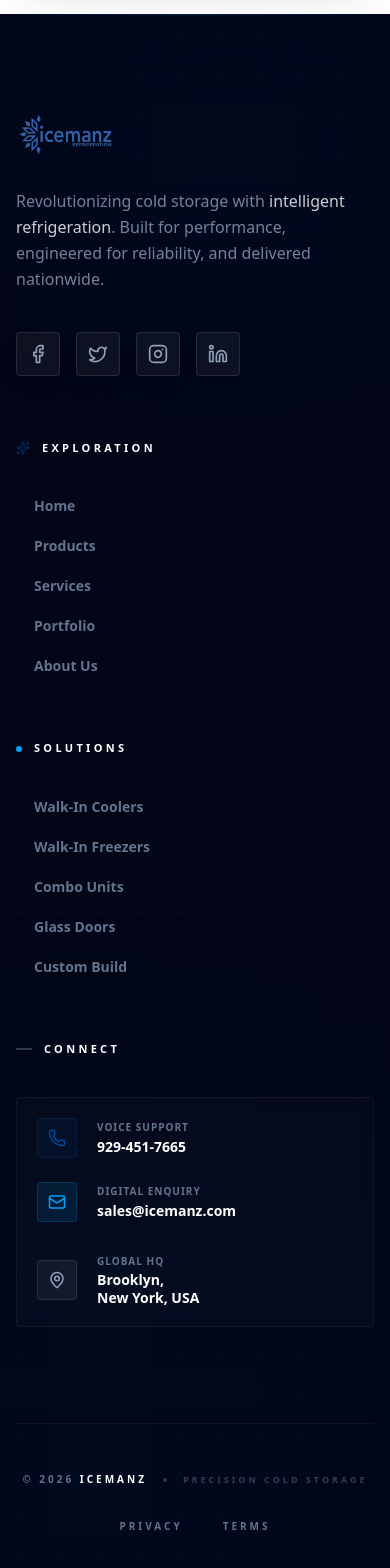
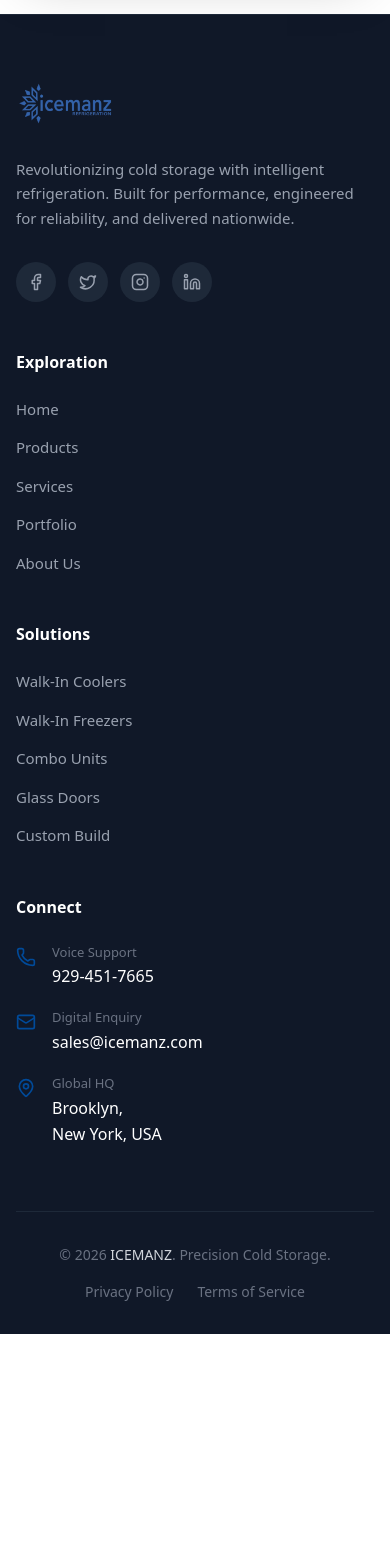
Before and after one commit to programmerrajbhai/icemanz-project, a Next.js app: page / in a window 390 px wide. Shown: the part 6996-8564 px from the top of the page. After the commit the page ends 8330 px from the top, so only its background shows below. Built offline with nearby package versions, Linux system fonts and the light colour scheme.

Commit message:
style: redesign footer to be cleaner and more natural

```diff
--- a/src/components/Footer.tsx
+++ b/src/components/Footer.tsx
@@ -1,60 +1,45 @@
 import Link from 'next/link';
-import { Facebook, Twitter, Instagram, Linkedin, MapPin, Phone, Mail, ArrowRight, Sparkles } from 'lucide-react';
+import { Facebook, Twitter, Instagram, Linkedin, MapPin, Phone, Mail } from 'lucide-react';
 
 export default function Footer() {
   const currentYear = new Date().getFullYear();
 
   return (
-    <footer className="bg-[#020617] text-slate-400 pt-24 pb-12 relative overflow-hidden">
-      {/* AI-Inspired Background Effects */}
-      <div className="absolute top-0 left-0 w-full h-px bg-gradient-to-r from-transparent via-primary/50 to-transparent"></div>
-      <div className="absolute top-0 left-1/4 w-64 h-64 bg-primary/10 blur-[120px] rounded-sm pointer-events-none"></div>
-      <div className="absolute bottom-0 right-1/4 w-96 h-96 bg-accent/5 blur-[150px] rounded-sm pointer-events-none"></div>
-
-      {/* Subtle Grid Pattern */}
-      <div className="absolute inset-0 opacity-[0.03] pointer-events-none"
-           style={{ backgroundImage: 'radial-gradient(#ffffff 1px, transparent 1px)', backgroundSize: '40px 40px' }}>
-      </div>
-
-      <div className="container px-4 md:px-6 relative z-10">
-        <div className="grid grid-cols-1 md:grid-cols-2 lg:grid-cols-12 gap-16 lg:gap-8 mb-24">
+    <footer className="bg-gray-900 text-gray-300 pt-16 pb-8 border-t border-gray-800">
+      <div className="container px-4 md:px-6">
+        <div className="grid grid-cols-1 md:grid-cols-2 lg:grid-cols-12 gap-12 lg:gap-8 mb-16">
 
           {/* Brand & Vision Column */}
-          <div className="lg:col-span-4 space-y-10">
-            <div className="space-y-6">
-              <Link href="/" className="inline-block group cursor-pointer">
-                <div className="relative">
-                  <div className="absolute -inset-2 bg-primary/20 blur-xl rounded-sm opacity-0 group-hover:opacity-100 transition-opacity duration-500"></div>
-                  <img src='/logo.png' alt='logo' className='h-12 md:h-14 relative' />
-                </div>
+          <div className="lg:col-span-4 space-y-6">
+            <Link href="/" className="inline-block cursor-pointer">
+              <img src='/logo.png' alt='logo' className='h-12 relative' />
             </Link>
-              <p className="text-slate-400 leading-relaxed max-w-sm text-base font-medium opacity-80">
-                Revolutionizing cold storage with <span className="text-white">intelligent refrigeration</span>.
-                Built for performance, engineered for reliability, and delivered nationwide.
+            <p className="text-gray-400 leading-relaxed max-w-sm text-[15px]">
+              Revolutionizing cold storage with intelligent refrigeration. Built for performance, engineered for reliability, and delivered nationwide.
             </p>
-            </div>
 
-            {/* AI-Style Social Icons */}
-            <div className="flex gap-4">
-              {[Facebook, Twitter, Instagram, Linkedin].map((Icon, i) => (
+            <div className="flex gap-3 pt-2">
+              {[
+                { icon: Facebook, href: '#' },
+                { icon: Twitter, href: '#' },
+                { icon: Instagram, href: '#' },
+                { icon: Linkedin, href: '#' }
+              ].map((social, i) => (
                 <a
                   key={i}
-                  href="#"
-                  className="size-11 inline-flex items-center justify-center text-slate-400 bg-white/5 backdrop-blur-sm rounded-sm hover:bg-primary hover:text-white transition-all duration-300 transform hover:-translate-y-1 border border-white/10 hover:border-primary/50 cursor-pointer shadow-lg hover:shadow-primary/20"
+                  href={social.href}
+                  className="w-10 h-10 flex items-center justify-center rounded-full bg-gray-800 text-gray-400 hover:bg-primary hover:text-white transition-colors duration-200"
                 >
-                  <Icon size={20} />
+                  <social.icon size={18} />
                 </a>
               ))}
             </div>
           </div>
 
-          {/* Navigation Links - Refined Columns */}
+          {/* Navigation Links */}
           <div className="lg:col-span-2 lg:ml-auto">
-            <h4 className="text-[11px] font-black text-white mb-10 uppercase tracking-[0.3em] flex items-center gap-3">
-              <Sparkles size={14} className="text-primary animate-pulse" />
-              Exploration
-            </h4>
-            <ul className="space-y-5 font-bold text-sm">
+            <h4 className="text-white font-semibold mb-6">Exploration</h4>
+            <ul className="space-y-4 text-[15px]">
               {[
                 { name: 'Home', href: '/' },
                 { name: 'Products', href: '/products' },
@@ -63,8 +48,7 @@ export default function Footer() {
                 { name: 'About Us', href: '/about-us' }
               ].map((item) => (
                 <li key={item.name}>
-                  <Link href={item.href} className="group flex items-center gap-3 text-slate-500 hover:text-white transition-all duration-300 cursor-pointer">
-                    <div className="w-1.5 h-1.5 rounded-sm bg-primary scale-0 group-hover:scale-100 transition-transform duration-300 shadow-[0_0_8px_rgba(59,130,246,0.8)]"></div>
+                  <Link href={item.href} className="text-gray-400 hover:text-white hover:underline decoration-primary underline-offset-4 transition-all cursor-pointer">
                     {item.name}
                   </Link>
                 </li>
@@ -74,21 +58,17 @@ export default function Footer() {
 
           {/* Product Categories */}
           <div className="lg:col-span-2 lg:ml-auto">
-            <h4 className="text-[11px] font-black text-white mb-10 uppercase tracking-[0.3em] flex items-center gap-3">
-              <div className="w-1.5 h-1.5 rounded-sm bg-accent"></div>
-              Solutions
-            </h4>
-            <ul className="space-y-5 font-bold text-sm">
+            <h4 className="text-white font-semibold mb-6">Solutions</h4>
+            <ul className="space-y-4 text-[15px]">
               {[
-                { name: 'Walk-In Coolers', href: '/products/coolers' },
-                { name: 'Walk-In Freezers', href: '/products/freezers' },
-                { name: 'Combo Units', href: '/products/combo' },
+                { name: 'Walk-In Coolers', href: '/products/walk-in-coolers' },
+                { name: 'Walk-In Freezers', href: '/products/walk-in-freezers' },
+                { name: 'Combo Units', href: '/products/combo-units' },
                 { name: 'Glass Doors', href: '/products/glass-doors' },
-                { name: 'Custom Build', href: '/products/custom' }
+                { name: 'Custom Build', href: '/quote' }
               ].map((item) => (
                 <li key={item.name}>
-                  <Link href={item.href} className="group flex items-center gap-3 text-slate-500 hover:text-white transition-all duration-300 cursor-pointer">
-                    <div className="w-1.5 h-1.5 rounded-sm bg-accent scale-0 group-hover:scale-100 transition-transform duration-300 shadow-[0_0_8px_rgba(234,179,8,0.8)]"></div>
+                  <Link href={item.href} className="text-gray-400 hover:text-white hover:underline decoration-primary underline-offset-4 transition-all cursor-pointer">
                     {item.name}
                   </Link>
                 </li>
@@ -96,67 +76,56 @@ export default function Footer() {
             </ul>
           </div>
 
-          {/* Contact - High Tech Look */}
+          {/* Contact */}
           <div className="lg:col-span-3 lg:ml-auto">
-            <h4 className="text-[11px] font-black text-white mb-10 uppercase tracking-[0.3em] flex items-center gap-3">
-              <div className="w-4 h-[2px] bg-white/20"></div>
-              Connect
-            </h4>
-            <div className="space-y-4">
-              <div className="p-5 rounded-sm bg-white/[0.02] border border-white/5 backdrop-blur-sm space-y-6">
-                <a href="tel:929-451-7665" className="flex items-center gap-5 group cursor-pointer">
-                  <div className="size-10 rounded-sm bg-primary/10 flex items-center justify-center text-primary group-hover:bg-primary group-hover:text-white transition-all duration-300 border border-primary/20">
-                    <Phone size={18} />
+            <h4 className="text-white font-semibold mb-6">Connect</h4>
+            <div className="space-y-5">
+              <a href="tel:929-451-7665" className="flex items-start gap-4 group cursor-pointer">
+                <div className="mt-1 text-primary">
+                  <Phone size={20} />
                 </div>
-                  <div className="space-y-0.5">
-                    <p className="text-[10px] font-black text-slate-500 uppercase tracking-widest">Voice Support</p>
-                    <p className="text-white font-bold text-sm group-hover:text-primary transition-colors">929-451-7665</p>
+                <div>
+                  <p className="text-[13px] text-gray-500 font-medium mb-0.5">Voice Support</p>
+                  <p className="text-white font-medium group-hover:text-primary transition-colors">929-451-7665</p>
                 </div>
               </a>
 
-                <a href="mailto:sales@icemanz.com" className="flex items-center gap-5 group cursor-pointer">
-                  <div className="size-10 rounded-sm bg-accent/10 flex items-center justify-center text-accent group-hover:bg-accent group-hover:text-white transition-all duration-300 border border-accent/20">
-                    <Mail size={18} />
+              <a href="mailto:sales@icemanz.com" className="flex items-start gap-4 group cursor-pointer">
+                <div className="mt-1 text-primary">
+                  <Mail size={20} />
                 </div>
-                  <div className="space-y-0.5">
-                    <p className="text-[10px] font-black text-slate-500 uppercase tracking-widest">Digital Enquiry</p>
-                    <p className="text-white font-bold text-sm group-hover:text-accent transition-colors">sales@icemanz.com</p>
+                <div>
+                  <p className="text-[13px] text-gray-500 font-medium mb-0.5">Digital Enquiry</p>
+                  <p className="text-white font-medium group-hover:text-primary transition-colors">sales@icemanz.com</p>
                 </div>
               </a>
 
-                <div className="flex items-center gap-5 group pt-2">
-                  <div className="size-10 rounded-sm bg-white/5 flex items-center justify-center text-slate-400 border border-white/10">
-                    <MapPin size={18} />
+              <div className="flex items-start gap-4">
+                <div className="mt-1 text-primary">
+                  <MapPin size={20} />
                 </div>
-                  <div className="space-y-0.5">
-                    <p className="text-[10px] font-black text-slate-500 uppercase tracking-widest">Global HQ</p>
-                    <p className="text-white font-bold text-sm leading-tight">Brooklyn, <br />New York, USA</p>
-                  </div>
+                <div>
+                  <p className="text-[13px] text-gray-500 font-medium mb-0.5">Global HQ</p>
+                  <p className="text-white font-medium leading-relaxed">Brooklyn, <br />New York, USA</p>
                 </div>
               </div>
             </div>
           </div>
         </div>
 
-        {/* Bottom Section - Glass Bar */}
-        <div className="pt-12 border-t border-white/5">
-          <div className="flex flex-col md:flex-row justify-between items-center gap-8 text-[10px] font-black uppercase tracking-[0.3em]">
-            <div className="flex items-center gap-4 text-slate-500">
-              <p>© {currentYear} <span className="text-white">ICEMANZ</span></p>
-              <div className="w-1 h-1 rounded-sm bg-white/20"></div>
-              <p className="text-[9px] opacity-50">Precision Cold Storage</p>
+        {/* Bottom Section */}
+        <div className="pt-8 border-t border-gray-800 flex flex-col md:flex-row justify-between items-center gap-4 text-[14px]">
+          <div className="text-gray-500">
+            © {currentYear} <span className="text-gray-300 font-medium">ICEMANZ</span>. Precision Cold Storage.
           </div>
 
-            <div className="flex gap-10">
-              <Link href="/privacy" className="text-slate-500 hover:text-primary transition-colors cursor-pointer relative group">
-                Privacy
-                <span className="absolute -bottom-1 left-0 w-0 h-px bg-primary transition-all duration-300 group-hover:w-full"></span>
+          <div className="flex gap-6">
+            <Link href="/privacy" className="text-gray-500 hover:text-white transition-colors cursor-pointer">
+              Privacy Policy
             </Link>
-              <Link href="/terms" className="text-slate-500 hover:text-primary transition-colors cursor-pointer relative group">
-                Terms
-                <span className="absolute -bottom-1 left-0 w-0 h-px bg-primary transition-all duration-300 group-hover:w-full"></span>
+            <Link href="/terms" className="text-gray-500 hover:text-white transition-colors cursor-pointer">
+              Terms of Service
             </Link>
-            </div>
           </div>
         </div>
       </div>
```
Lines whose indentation alone changed are shown as unchanged.
